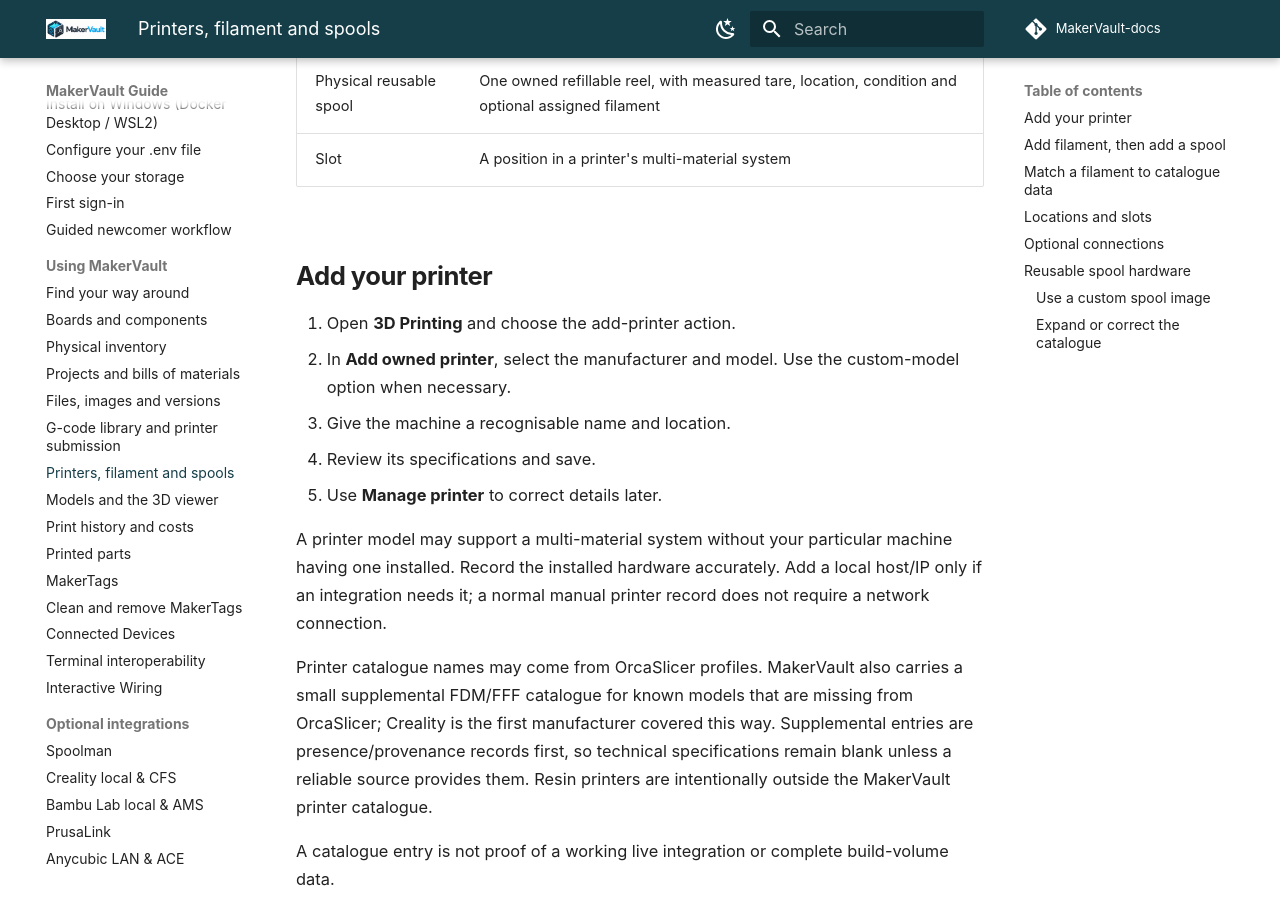
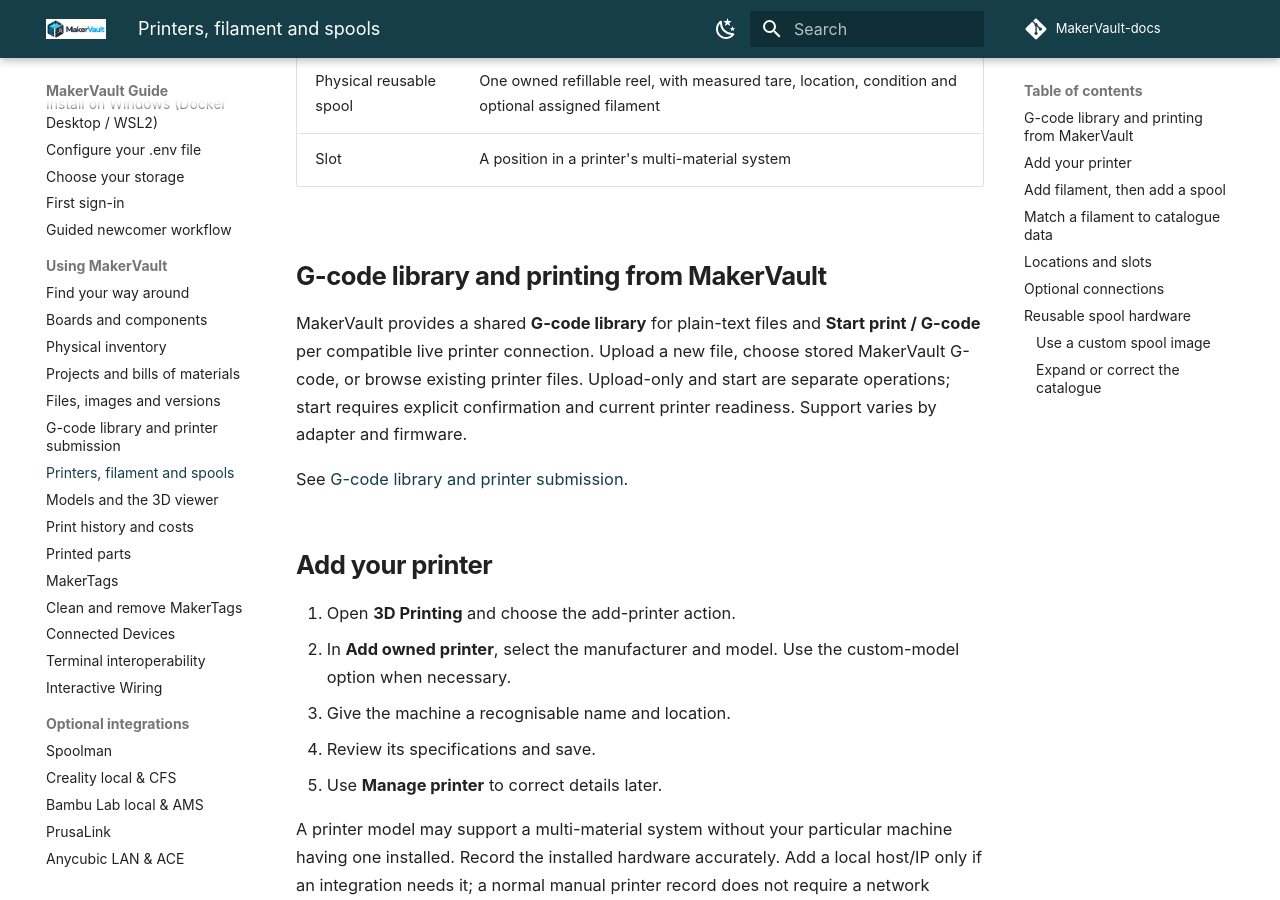
Before and after one commit to gavrd7/MakerVault-docs, an MkDocs documentation site: the page built from docs/guide/using/printing.md, in a window 1280 px wide and 900 px high, scrolled down 675 px. Built offline with MkDocs 1.6.1 and Material for MkDocs 9.7.7, drawn with Linux system fonts in a browser that asks for light colours; comment, search, counter and statistics services are not loaded.

Commit message:
docs: document current G-code and printer workflows in docs/guide/using/printing.md

```diff
--- a/docs/guide/using/printing.md
+++ b/docs/guide/using/printing.md
@@ -14,6 +14,12 @@
 | Reusable spool design | Empty spool hardware specification, manufacturer or 3D-printed |
 | Physical reusable spool | One owned refillable reel, with measured tare, location, condition and optional assigned filament |
 | Slot | A position in a printer's multi-material system |
+
+## G-code library and printing from MakerVault
+
+MakerVault provides a shared **G-code library** for plain-text files and **Start print / G-code** per compatible live printer connection. Upload a new file, choose stored MakerVault G-code, or browse existing printer files. Upload-only and start are separate operations; start requires explicit confirmation and current printer readiness. Support varies by adapter and firmware.
+
+See [G-code library and printer submission](gcode-and-print-submission.md).
 
 ## Add your printer
 
```
